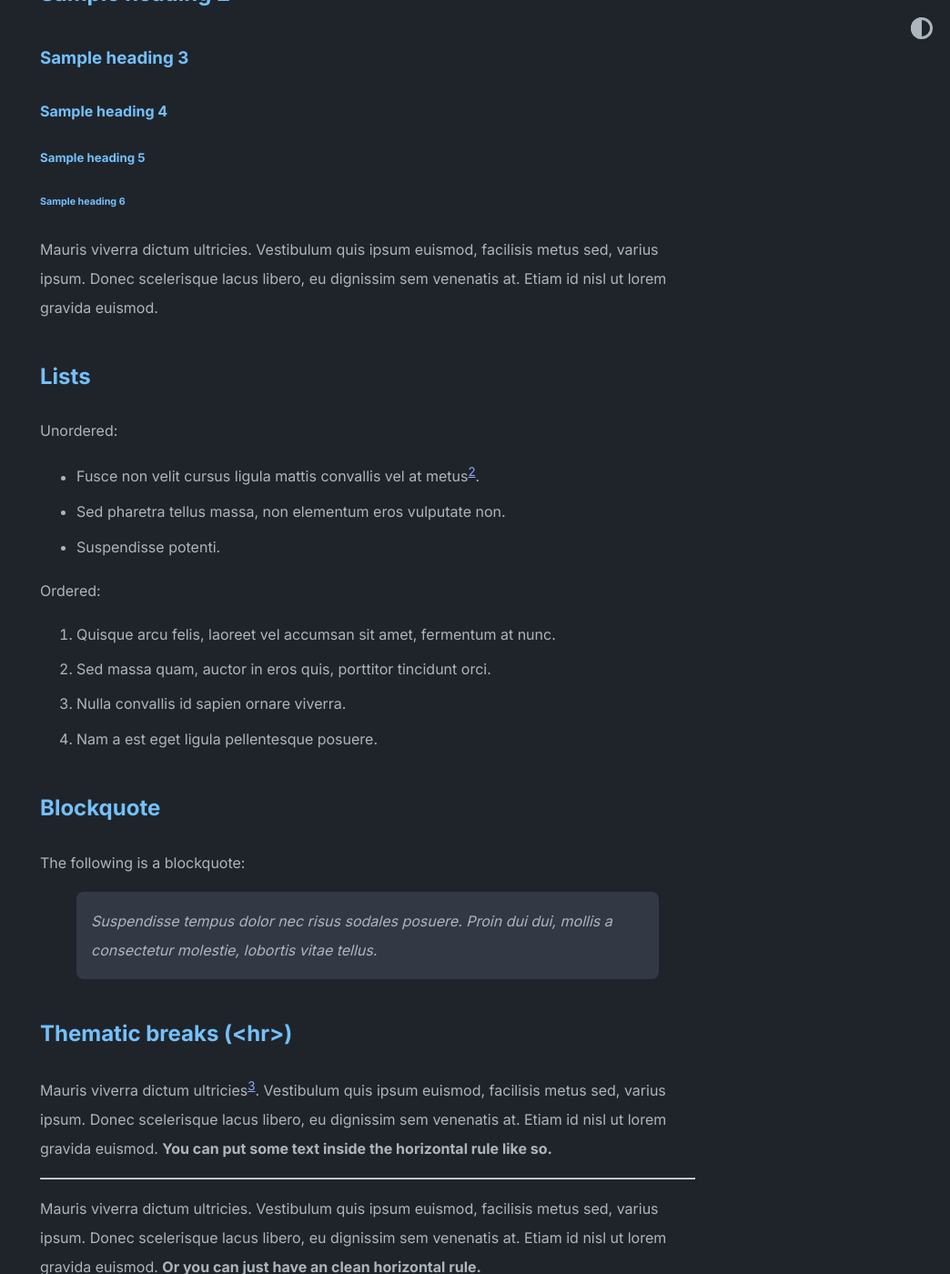
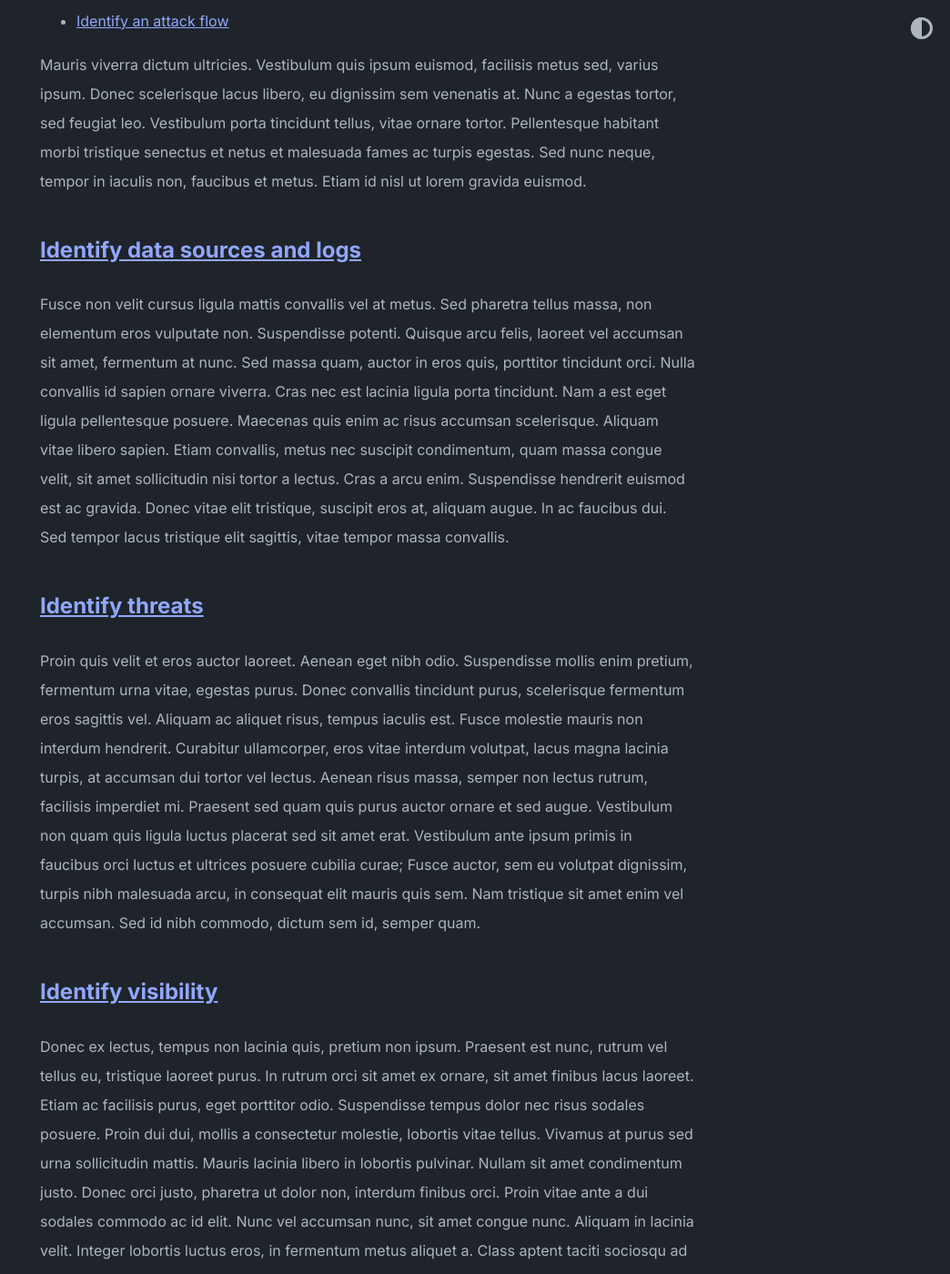
Before and after one commit to BenC-InfoSec/BenC-InfoSec.github.io, a Jekyll site: the page built from _posts/2024-06-30-informed-threat-hunting.md, in a window 1280 px wide and 1400 px high, scrolled down 538 px. Shown: the whole window at 91% size, without its empty margins (236-1280 px from the left). Built offline with Jekyll 4.4.1, drawn with Linux system fonts in a browser that asks for light colours; some of the changed text lies outside the part shown.

Commit message:
Update 2024-06-30-informed-threat-hunting.md

```diff
--- a/_posts/2024-06-30-informed-threat-hunting.md
+++ b/_posts/2024-06-30-informed-threat-hunting.md
@@ -4,7 +4,34 @@ author: Ben C
 tags: [Threat Hunting, Process]
 ---
 
+A means for any organisation to start meaningful threat hunting
+
+## Table of contents
+- [Table of contents](#table-of-contents)
+- [Identify data sources and logs](#the-start)
+- [Identify threats](#the-middle)
+- [Identify visibility](#the-end)
+- [Identify an attack flow](#attack-flow)
+
+Mauris viverra dictum ultricies. Vestibulum quis ipsum euismod, facilisis metus sed, varius ipsum. Donec scelerisque lacus libero, eu dignissim sem venenatis at. Nunc a egestas tortor, sed feugiat leo. Vestibulum porta tincidunt tellus, vitae ornare tortor. Pellentesque habitant morbi tristique senectus et netus et malesuada fames ac turpis egestas. Sed nunc neque, tempor in iaculis non, faucibus et metus. Etiam id nisl ut lorem gravida euismod.
+
+## [Identify data sources and logs](#the-start)
+
+Fusce non velit cursus ligula mattis convallis vel at metus. Sed pharetra tellus massa, non elementum eros vulputate non. Suspendisse potenti. Quisque arcu felis, laoreet vel accumsan sit amet, fermentum at nunc. Sed massa quam, auctor in eros quis, porttitor tincidunt orci. Nulla convallis id sapien ornare viverra. Cras nec est lacinia ligula porta tincidunt. Nam a est eget ligula pellentesque posuere. Maecenas quis enim ac risus accumsan scelerisque. Aliquam vitae libero sapien. Etiam convallis, metus nec suscipit condimentum, quam massa congue velit, sit amet sollicitudin nisi tortor a lectus. Cras a arcu enim. Suspendisse hendrerit euismod est ac gravida. Donec vitae elit tristique, suscipit eros at, aliquam augue. In ac faucibus dui. Sed tempor lacus tristique elit sagittis, vitae tempor massa convallis.
+
+## [Identify threats](#the-middle)
+
+Proin quis velit et eros auctor laoreet. Aenean eget nibh odio. Suspendisse mollis enim pretium, fermentum urna vitae, egestas purus. Donec convallis tincidunt purus, scelerisque fermentum eros sagittis vel. Aliquam ac aliquet risus, tempus iaculis est. Fusce molestie mauris non interdum hendrerit. Curabitur ullamcorper, eros vitae interdum volutpat, lacus magna lacinia turpis, at accumsan dui tortor vel lectus. Aenean risus massa, semper non lectus rutrum, facilisis imperdiet mi. Praesent sed quam quis purus auctor ornare et sed augue. Vestibulum non quam quis ligula luctus placerat sed sit amet erat. Vestibulum ante ipsum primis in faucibus orci luctus et ultrices posuere cubilia curae; Fusce auctor, sem eu volutpat dignissim, turpis nibh malesuada arcu, in consequat elit mauris quis sem. Nam tristique sit amet enim vel accumsan. Sed id nibh commodo, dictum sem id, semper quam.
+
+## [Identify visibility](#the-end)
+
+Donec ex lectus, tempus non lacinia quis, pretium non ipsum. Praesent est nunc, rutrum vel tellus eu, tristique laoreet purus. In rutrum orci sit amet ex ornare, sit amet finibus lacus laoreet. Etiam ac facilisis purus, eget porttitor odio. Suspendisse tempus dolor nec risus sodales posuere. Proin dui dui, mollis a consectetur molestie, lobortis vitae tellus. Vivamus at purus sed urna sollicitudin mattis. Mauris lacinia libero in lobortis pulvinar. Nullam sit amet condimentum justo. Donec orci justo, pharetra ut dolor non, interdum finibus orci. Proin vitae ante a dui sodales commodo ac id elit. Nunc vel accumsan nunc, sit amet congue nunc. Aliquam in lacinia velit. Integer lobortis luctus eros, in fermentum metus aliquet a. Class aptent taciti sociosqu ad litora torquent per conubia nostra, per inceptos himenaeos.
+
+
+
 Lorem ipsum[^1] dolor sit amet, consectetur adipiscing elit. Pellentesque vel lacinia neque. Praesent nulla quam, ullamcorper in sollicitudin ac, molestie sed justo. Cras aliquam, sapien id consectetur accumsan, augue magna faucibus ex, ut ultricies turpis tortor vel ante. In at rutrum tellus.
+
+## [Identify an attack flow](#attack-flow)
 
 # Sample heading 1
 ## Sample heading 2
```
